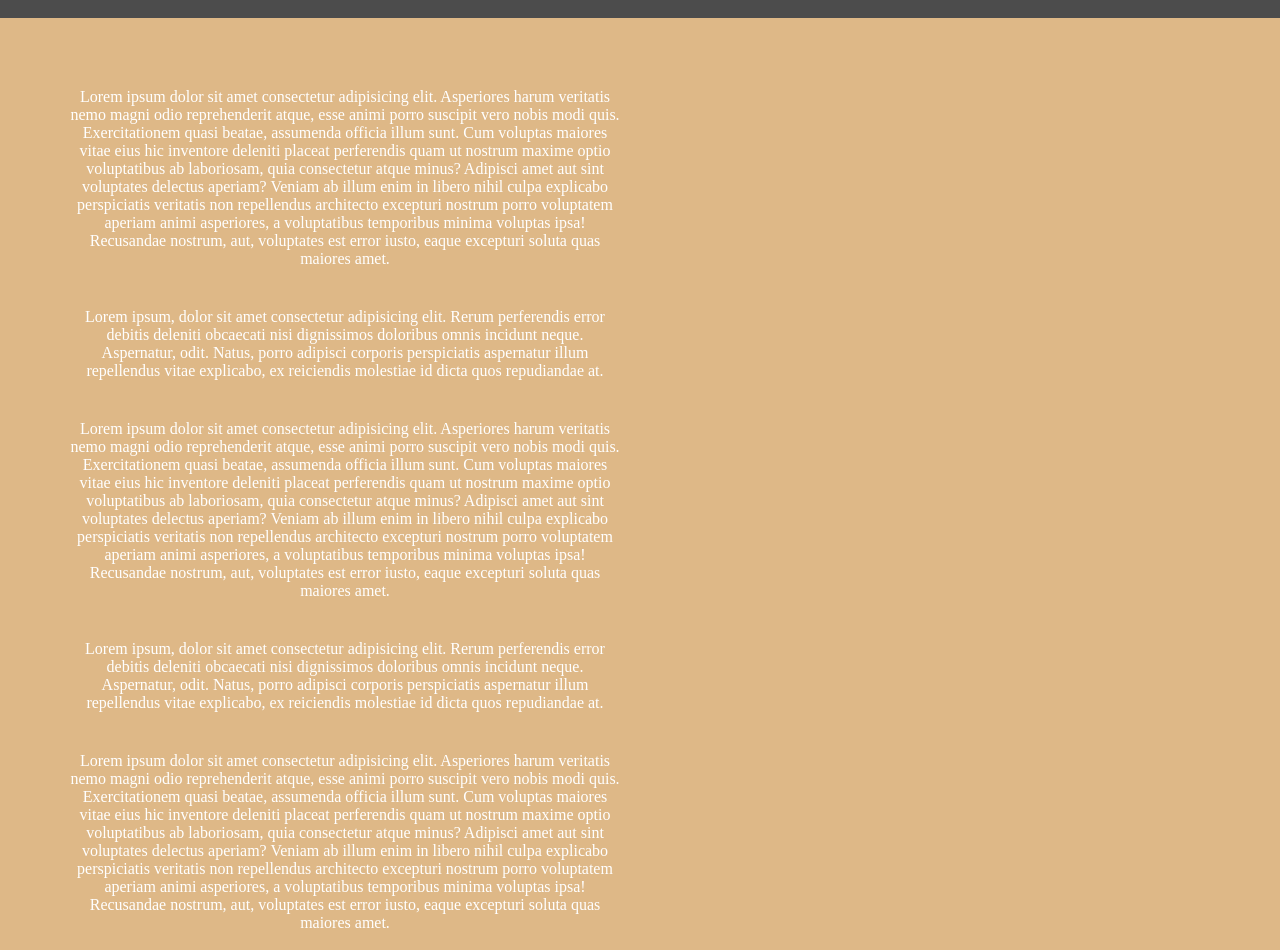
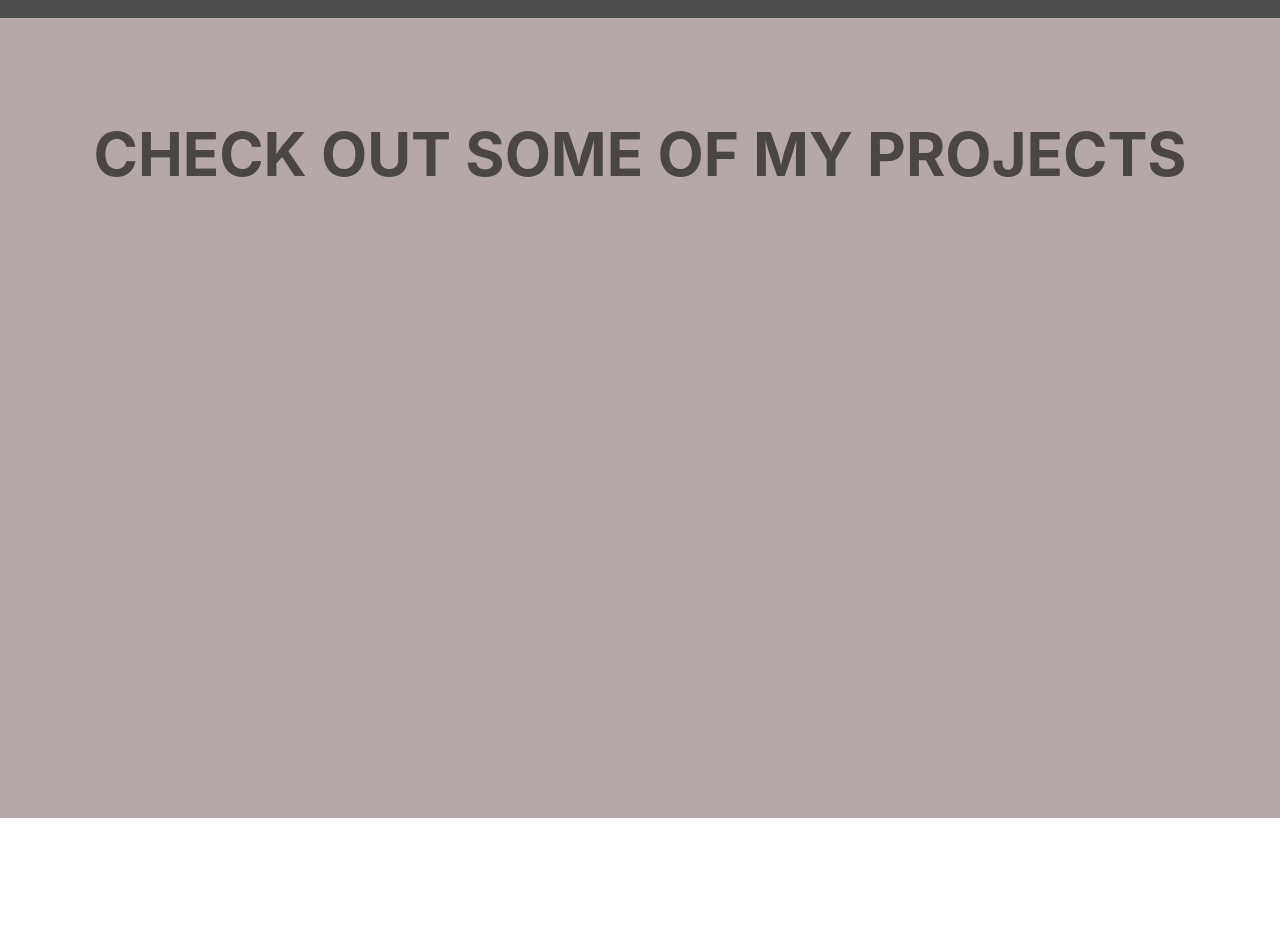
Before and after one commit to JAnanthakrishnan/NewPortfolio, a React (Create React App) app: page / in a window 1280 px wide. Shown: the part 782-1732 px from the top of the page. After the commit the page ends 1600 px from the top, so only its background shows below. Built offline with nearby package versions, Linux system fonts and the light colour scheme.

Commit message:
scrolling

```diff
--- a/package.json
+++ b/package.json
@@ -8,7 +8,8 @@
     "@testing-library/user-event": "^7.2.1",
     "react": "^16.13.1",
     "react-dom": "^16.13.1",
-    "react-scripts": "3.4.1"
+    "react-scripts": "3.4.1",
+    "react-scroll": "^1.8.0"
   },
   "scripts": {
     "start": "react-scripts start",
--- a/src/App.js
+++ b/src/App.js
@@ -3,6 +3,7 @@ import './App.css';
 import Landing from './components/landing/Landing';
 import Navbar from './components/navbar/Navbar';
 import Logo from './components/logo/Logo';
+import Projects from './components/projects/Projects';
 
 function App() {
   return (
@@ -10,73 +11,7 @@ function App() {
       <Logo />
       <Navbar />
       <Landing />
-      <section className='sect'>
-        <div className='text'>
-          <p>
-            Lorem ipsum dolor sit amet consectetur adipisicing elit. Asperiores
-            harum veritatis nemo magni odio reprehenderit atque, esse animi
-            porro suscipit vero nobis modi quis. Exercitationem quasi beatae,
-            assumenda officia illum sunt. Cum voluptas maiores vitae eius hic
-            inventore deleniti placeat perferendis quam ut nostrum maxime optio
-            voluptatibus ab laboriosam, quia consectetur atque minus? Adipisci
-            amet aut sint voluptates delectus aperiam? Veniam ab illum enim in
-            libero nihil culpa explicabo perspiciatis veritatis non repellendus
-            architecto excepturi nostrum porro voluptatem aperiam animi
-            asperiores, a voluptatibus temporibus minima voluptas ipsa!
-            Recusandae nostrum, aut, voluptates est error iusto, eaque excepturi
-            soluta quas maiores amet.
-          </p>
-          <p>
-            Lorem ipsum, dolor sit amet consectetur adipisicing elit. Rerum
-            perferendis error debitis deleniti obcaecati nisi dignissimos
-            doloribus omnis incidunt neque. Aspernatur, odit. Natus, porro
-            adipisci corporis perspiciatis aspernatur illum repellendus vitae
-            explicabo, ex reiciendis molestiae id dicta quos repudiandae at.
-          </p>
-          <p>
-            Lorem ipsum dolor sit amet consectetur adipisicing elit. Asperiores
-            harum veritatis nemo magni odio reprehenderit atque, esse animi
-            porro suscipit vero nobis modi quis. Exercitationem quasi beatae,
-            assumenda officia illum sunt. Cum voluptas maiores vitae eius hic
-            inventore deleniti placeat perferendis quam ut nostrum maxime optio
-            voluptatibus ab laboriosam, quia consectetur atque minus? Adipisci
-            amet aut sint voluptates delectus aperiam? Veniam ab illum enim in
-            libero nihil culpa explicabo perspiciatis veritatis non repellendus
-            architecto excepturi nostrum porro voluptatem aperiam animi
-            asperiores, a voluptatibus temporibus minima voluptas ipsa!
-            Recusandae nostrum, aut, voluptates est error iusto, eaque excepturi
-            soluta quas maiores amet.
-          </p>
-          <p>
-            Lorem ipsum, dolor sit amet consectetur adipisicing elit. Rerum
-            perferendis error debitis deleniti obcaecati nisi dignissimos
-            doloribus omnis incidunt neque. Aspernatur, odit. Natus, porro
-            adipisci corporis perspiciatis aspernatur illum repellendus vitae
-            explicabo, ex reiciendis molestiae id dicta quos repudiandae at.
-          </p>
-          <p>
-            Lorem ipsum dolor sit amet consectetur adipisicing elit. Asperiores
-            harum veritatis nemo magni odio reprehenderit atque, esse animi
-            porro suscipit vero nobis modi quis. Exercitationem quasi beatae,
-            assumenda officia illum sunt. Cum voluptas maiores vitae eius hic
-            inventore deleniti placeat perferendis quam ut nostrum maxime optio
-            voluptatibus ab laboriosam, quia consectetur atque minus? Adipisci
-            amet aut sint voluptates delectus aperiam? Veniam ab illum enim in
-            libero nihil culpa explicabo perspiciatis veritatis non repellendus
-            architecto excepturi nostrum porro voluptatem aperiam animi
-            asperiores, a voluptatibus temporibus minima voluptas ipsa!
-            Recusandae nostrum, aut, voluptates est error iusto, eaque excepturi
-            soluta quas maiores amet.
-          </p>
-          <p>
-            Lorem ipsum, dolor sit amet consectetur adipisicing elit. Rerum
-            perferendis error debitis deleniti obcaecati nisi dignissimos
-            doloribus omnis incidunt neque. Aspernatur, odit. Natus, porro
-            adipisci corporis perspiciatis aspernatur illum repellendus vitae
-            explicabo, ex reiciendis molestiae id dicta quos repudiandae at.
-          </p>
-        </div>
-      </section>
+      <Projects />
     </div>
   );
 }
--- a/src/components/landing/Landing.js
+++ b/src/components/landing/Landing.js
@@ -35,7 +35,7 @@ class Landing extends React.Component {
       prevScrollpos = currentScrollPos;
     };
     return (
-      <div className='landing'>
+      <div className='landing' id='home'>
         <VideoBg />
         <div className='container'>
           <div className='welcome'>
--- a/src/components/navbar/Navbar.css
+++ b/src/components/navbar/Navbar.css
@@ -18,6 +18,7 @@
   overflow: hidden;
   transition: top 0.3s;
 }
+.link,
 a {
   color: #fff;
   text-transform: uppercase;
@@ -28,7 +29,7 @@ a {
   position: relative;
   margin: 20px;
 }
-.nav-link a:after {
+.nav-link .link:after {
   background: none repeat scroll 0 0 transparent;
   bottom: 0;
   content: '';
@@ -40,7 +41,7 @@ a {
   transition: width 0.3s ease 0s, left 0.3s ease 0s;
   width: 0;
 }
-.nav-link a:hover:after {
+.nav-link .link:hover:after {
   width: 100%;
   left: 0;
   margin-left: auto;
--- a/src/components/navbar/Navbar.js
+++ b/src/components/navbar/Navbar.js
@@ -8,11 +8,17 @@ class Navbar extends React.Component {
       clicked: false
     };
     this.handleClick = this.handleClick.bind(this);
+    this.removeMenu = this.removeMenu.bind(this);
   }
   handleClick() {
     this.setState((state) => ({
       clicked: !state.clicked
     }));
+  }
+  removeMenu() {
+    this.setState({
+      clicked: false
+    });
   }
   render() {
     let classname = 'nav-items';
@@ -28,22 +34,26 @@ class Navbar extends React.Component {
     return (
       <div>
         <div className={classname} id='navbar'>
-          <a href='#!' className='icon' id='menu' onClick={this.handleClick}>
+          <a href='#home' className='icon' id='menu' onClick={this.handleClick}>
             <i className={iconclass}></i>
           </a>
           <ul className='nav-items' id='nav-items'>
             <li className='nav-link'>
-              <a href='#!' className='first'>
+              <a href='#home' className='first link' onClick={this.removeMenu}>
                 Home
               </a>
             </li>
             <li className='nav-link'>
-              <a href='#!' className='second'>
+              <a
+                href='#projects'
+                className='second link'
+                onClick={this.removeMenu}
+              >
                 Projects
               </a>
             </li>
             <li className='nav-link'>
-              <a href='#!' className='third'>
+              <a href='#!' className='third link' onClick={this.removeMenu}>
                 About
               </a>
             </li>
--- /dev/null
+++ b/src/components/projects/Projects.css
@@ -0,0 +1,11 @@
+#projects {
+  background-color: rgb(180, 168, 168);
+  min-height: 100vh;
+}
+#projects h1 {
+  margin-top: 100px;
+  text-align: center;
+  color: rgb(73, 70, 67);
+  font-weight: bold;
+  text-transform: uppercase;
+}
--- /dev/null
+++ b/src/components/projects/Projects.js
@@ -0,0 +1,11 @@
+import React from 'react';
+import './Projects.css';
+const Projects = () => {
+  return (
+    <div id='projects'>
+      <h1>Check Out some of my projects</h1>
+    </div>
+  );
+};
+
+export default Projects;
```
Also changed, not shown: 1 other file (tests, documents, lock files or other folders).
